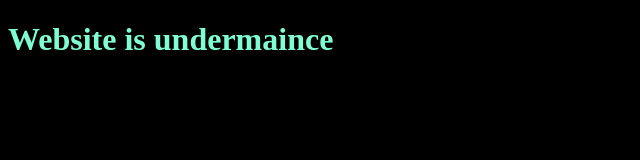
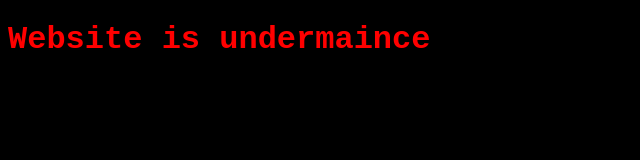
Before and after one commit to Zsombyy/hostfinder.github.io, a plain HTML site: page index.html in a window 1280 px wide. Shown: the whole page, without its empty margins (0-640 px from the left). Drawn offline with Linux system fonts and the light colour scheme.

Commit message:
Update index.css

```diff
--- a/main.css
+++ b/main.css
@@ -1,11 +1,8 @@
-body {
-    background: -webkit-repeating-linear-gradient();
-    background: fixed;
-    background: center;
+html {
     background-color: black;
-
 }
 
 h1 {
-    -webkit-text-fill-color: aquamarine
+    font-family: 'Courier New', Courier, monospace;
+    color: red;
 }
```
